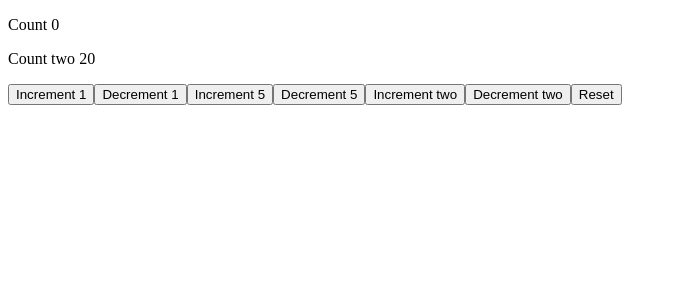
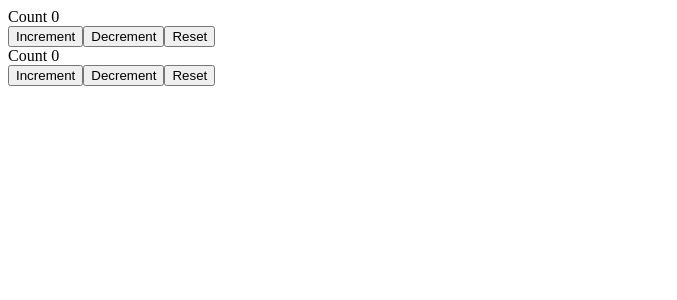
Before and after one commit to Syed-Sadman/Codev-React, a React (Create React App) app: page / in a window 1280 px wide. Shown: the top 300 px of the page, without its empty margins (0-677 px from the left). Built offline with nearby package versions, Linux system fonts and the light colour scheme.

Commit message:
multiple useReducer Hook

```diff
--- a/src/App.js
+++ b/src/App.js
@@ -15,7 +15,8 @@
 //import IntervalCount from "./funcComp/IntervalCount";
 //import DataFetching from "./funcComp/DataFetching";
 //import UseReduce from "./funcComp/UseReduce";
-import UseReduceTwo from "./funcComp/UseReduceTwo";
+import UseReduceThree from "./funcComp/UseReduceThree";
+//import UseReduceTwo from "./funcComp/UseReduceTwo";
 //import IntervalHookCount from "./funcComp/IntervalHookCount";
 //import MouseContainer from "./funcComp/MouseContainer";
 
@@ -61,7 +62,8 @@
     {/* <IntervalHookCount/> */}
     {/* <DataFetching/> */}
     {/* <UseReduce/> */}
-    <UseReduceTwo/>
+    {/* <UseReduceTwo/> */}
+    <UseReduceThree/>
     </div>
 
     )
--- /dev/null
+++ b/src/funcComp/UseReduceThree.js
@@ -0,0 +1,41 @@
+import React,{useReducer} from 'react'
+
+
+
+const initialState=0;
+const reducer=(state,action)=>{
+    switch(action){
+        case 'increment':
+            return state+1;
+        case 'decrement':
+            return state-1;
+        case 'reset':
+            return initialState;
+        default:
+            return state;
+    }
+}
+
+function UseReduceThree() {
+    const [count, dispatch] = useReducer(reducer, initialState)
+    const [countTwo, dispatchTwo] = useReducer(reducer, initialState)
+
+    return (
+        <div>
+            <div>Count {count} </div>
+            <button onClick={()=>dispatch('increment')}>Increment</button>
+            <button onClick={()=>dispatch('decrement')}>Decrement</button>
+            <button onClick={()=>dispatch('reset')}>Reset</button>
+
+
+            <div>Count {countTwo} </div>
+            <button onClick={()=>dispatchTwo('increment')}>Increment</button>
+            <button onClick={()=>dispatchTwo('decrement')}>Decrement</button>
+            <button onClick={()=>dispatchTwo('reset')}>Reset</button>
+
+
+        </div>
+    )
+}
+
+export default UseReduceThree
```
